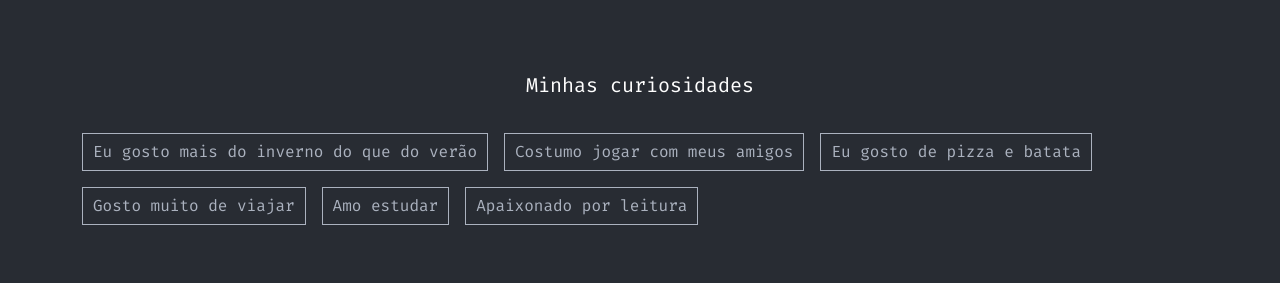
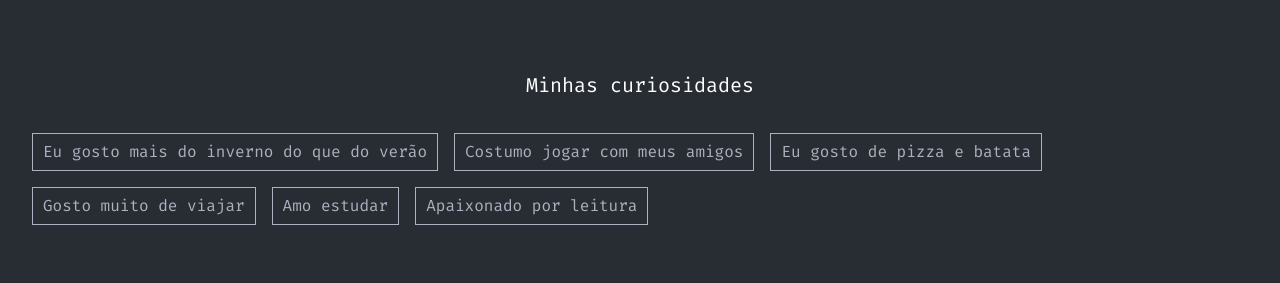
Before and after one commit to ricardosousabr/ricardosousabr.github.io, a Next.js app: page / in a window 1280 px wide. Shown: the part 1160-1443 px from the top of the page. Built offline with nearby package versions, Linux system fonts and the light colour scheme; a web font is replaced by a local one.

Commit message:
style(facts): change the stylization

```diff
--- a/src/components/Molecules/Facts/styles.ts
+++ b/src/components/Molecules/Facts/styles.ts
@@ -23,13 +23,12 @@ export const BoxText = styled.div`
 `
 export const BoxFacts = styled.div`
   display: flex;
-  padding: 0 50px;
   flex-wrap: wrap;
 
 `
 export const BoxFact = styled.div`
+  padding: 10px;
   border: 1px solid #ABB2BF;
-  padding: 10px;
   margin: 8px;
 
 `
```
Also changed, not shown: 1 other file (tests, documents, lock files or other folders).
